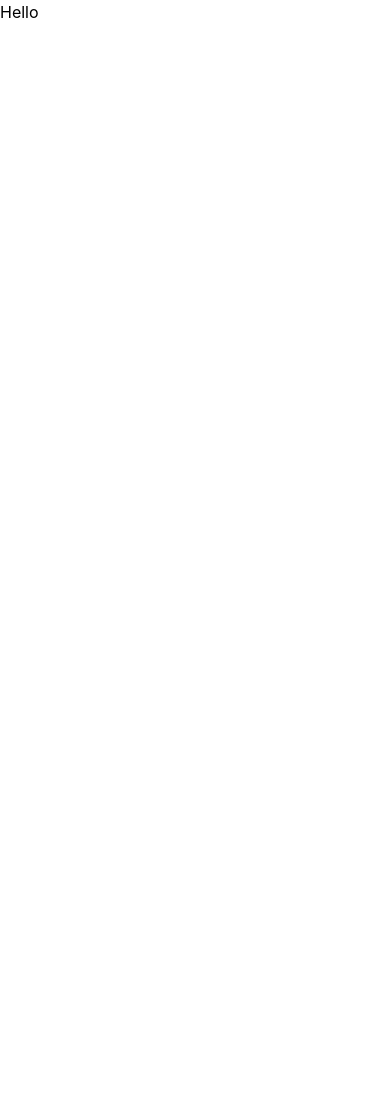
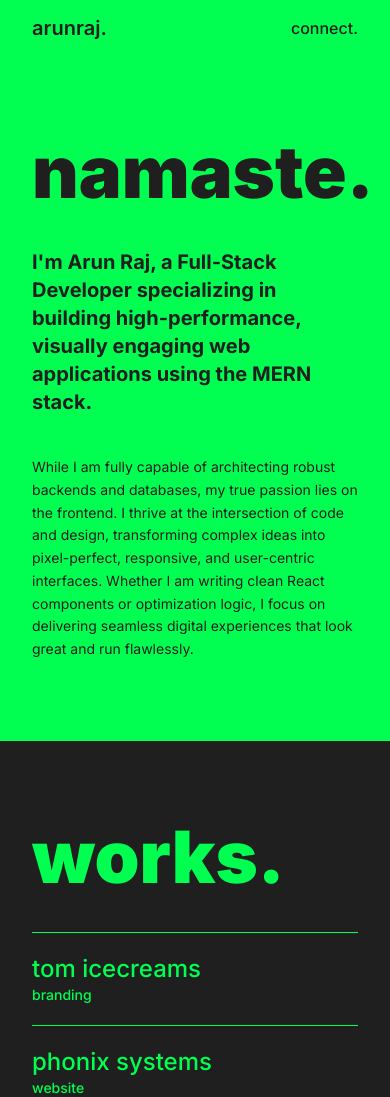
Before and after one commit to arunrajwebdeveloper/me, a React (Vite) app: page / in a window 390 px wide. Shown: the top 1097 px of the page. Before the commit the page ends 844 px from the top, so only its background shows below. Built offline with nearby package versions, Linux system fonts and the light colour scheme.

Commit message:
sample layout structure

```diff
--- a/index.html
+++ b/index.html
@@ -5,6 +5,13 @@
     <link rel="icon" type="image/svg+xml" href="/favicon.svg" />
     <meta name="viewport" content="width=device-width, initial-scale=1.0" />
     <title>me</title>
+
+    <link rel="preconnect" href="https://fonts.googleapis.com" />
+    <link rel="preconnect" href="https://fonts.gstatic.com" crossorigin />
+    <link
+      href="https://fonts.googleapis.com/css2?family=Inter:ital,opsz,wght@0,14..32,100..900;1,14..32,100..900&display=swap"
+      rel="stylesheet"
+    />
   </head>
   <body>
     <div id="root"></div>
--- a/package.json
+++ b/package.json
@@ -4,7 +4,7 @@
   "version": "0.0.0",
   "type": "module",
   "scripts": {
-    "dev": "vite",
+    "dev": "vite --host --port 5174",
     "build": "tsc -b && vite build",
     "lint": "eslint .",
     "preview": "vite preview"
--- a/src/App.tsx
+++ b/src/App.tsx
@@ -1,5 +1,175 @@
+import Header from "./components/Header";
+import Title from "./components/Title";
+
 function App() {
-  return <>Hello</>;
+  return (
+    <>
+      <Header />
+      <main className="w-full">
+        <section className="bg-primary text-secondary py-20 md:py-40">
+          <div className="box-container">
+            <Title className="text-7xl md:text-9xl font-black mb-10 md:mb-20">
+              namaste.
+            </Title>
+            <p className="text-xl font-bold mb-10">
+              I'm Arun Raj, a Full-Stack Developer specializing in building
+              high-performance, visually engaging web applications using the
+              MERN stack.
+            </p>
+
+            <p className="text-sm md:text-base font-normal leading-relaxed">
+              While I am fully capable of architecting robust backends and
+              databases, my true passion lies on the frontend. I thrive at the
+              intersection of code and design, transforming complex ideas into
+              pixel-perfect, responsive, and user-centric interfaces. Whether I
+              am writing clean React components or optimization logic, I focus
+              on delivering seamless digital experiences that look great and run
+              flawlessly.
+            </p>
+          </div>
+        </section>
+
+        <section className="bg-secondary text-primary py-20 md:py-40">
+          <div className="box-container">
+            <Title className="text-7xl md:text-9xl font-black mb-10 md:mb-20">
+              works.
+            </Title>
+
+            <ul>
+              <li className="border-y border-y-primary py-5 -mt-px">
+                <p className="text-2xl md:text-6xl font-medium">
+                  tom icecreams
+                </p>
+                <p className="text-sm md:text-xl font-medium">branding</p>
+              </li>
+              <li className="border-y border-y-primary py-5 -mt-px">
+                <p className="text-2xl md:text-6xl font-medium">
+                  phonix systems
+                </p>
+                <p className="text-sm md:text-xl font-medium">website</p>
+              </li>
+              <li className="border-y border-y-primary py-5 -mt-px">
+                <p className="text-2xl md:text-6xl font-medium">oxon&Co</p>
+                <p className="text-sm md:text-xl font-medium">
+                  branding & website
+                </p>
+              </li>
+              <li className="border-y border-y-primary py-5 -mt-px">
+                <p className="text-2xl md:text-6xl font-medium">mealsor</p>
+                <p className="text-sm md:text-xl font-medium">branding</p>
+              </li>
+              <li className="border-y border-y-primary py-5 -mt-px">
+                <p className="text-2xl md:text-6xl font-medium">nightoff</p>
+                <p className="text-sm md:text-xl font-medium">website</p>
+              </li>
+              <li className="border-y border-y-primary py-5 -mt-px">
+                <p className="text-2xl md:text-6xl font-medium">arcox movies</p>
+                <p className="text-sm md:text-xl font-medium">
+                  branding & website
+                </p>
+              </li>
+              <li className="border-y border-y-primary py-5 -mt-px">
+                <p className="text-2xl md:text-6xl font-medium">clickonit</p>
+                <p className="text-sm md:text-xl font-medium">
+                  branding & website
+                </p>
+              </li>
+              <li className="border-y border-y-primary py-5 -mt-px">
+                <p className="text-2xl md:text-6xl font-medium">peopleover</p>
+                <p className="text-sm md:text-xl font-medium">website</p>
+              </li>
+            </ul>
+          </div>
+        </section>
+
+        <section className="bg-white text-secondary py-20 md:py-40">
+          <div className="box-container">
+            <Title className="text-7xl md:text-9xl font-black mb-10 md:mb-20">
+              the world in close-up.
+            </Title>
+            <p className="text-sm md:text-base font-normal leading-relaxed">
+              From the texture of a butterfly wing to the morning dew on a leaf,
+              I capture the extraordinary details hidden in plain sight. Follow
+              my macro photography journey on Instagram for a daily dose of the
+              unseen world.
+            </p>
+
+            <ul className="flex items-center gap-2 mt-10">
+              <li>
+                <img
+                  src="https://images.unsplash.com/photo-1500402448245-d49c5229c564?q=80&w=400&auto=format&fit=crop&ixlib=rb-4.1.0&ixid=M3wxMjA3fDB8MHxwaG90by1wYWdlfHx8fGVufDB8fHx8fA%3D%3D"
+                  alt="macro image 1"
+                  className="object-cover w-26 h-26 aspect-square"
+                />
+              </li>
+              <li>
+                <img
+                  src="https://images.unsplash.com/photo-1533467915241-eac02e856653?q=80&w=400&auto=format&fit=crop&ixlib=rb-4.1.0&ixid=M3wxMjA3fDB8MHxwaG90by1wYWdlfHx8fGVufDB8fHx8fA%3D%3D"
+                  alt="macro image 1"
+                  className="object-cover w-26 h-26 aspect-square"
+                />
+              </li>
+              <li>
+                <img
+                  src="https://images.unsplash.com/photo-1700047329772-3ebe7de69b67?q=80&w=400&auto=format&fit=crop&ixlib=rb-4.1.0&ixid=M3wxMjA3fDB8MHxwaG90by1wYWdlfHx8fGVufDB8fHx8fA%3D%3D"
+                  alt="macro image 1"
+                  className="object-cover w-26 h-26 aspect-square"
+                />
+              </li>
+            </ul>
+
+            <div className="mt-10">
+              <a
+                className="text-secondary text-base underline font-normal"
+                target="_blank"
+                href="https://instagram.com/ar_macros"
+              >
+                visit instagram
+              </a>
+            </div>
+          </div>
+        </section>
+
+        <section className="bg-secondary text-primary py-20 md:py-40">
+          <div className="box-container">
+            <Title className="text-7xl md:text-9xl font-black mb-10 md:mb-20">
+              connect.
+            </Title>
+
+            <ul className="flex flex-col gap-2">
+              <li>
+                <a
+                  href="https://www.linkedin.com/in/arunraj90/"
+                  target="_blank"
+                  className="text-2xl md:text-6xl font-medium"
+                >
+                  linkedin
+                </a>
+              </li>
+              <li>
+                <a
+                  href="https://instagram.com/ar_macros"
+                  target="_blank"
+                  className="text-2xl md:text-6xl font-medium"
+                >
+                  instagram
+                </a>
+              </li>
+              <li className="border-t border-t-primary mt-10 pt-10">
+                <a
+                  href=""
+                  target="_blank"
+                  className="text-2xl md:text-6xl font-medium"
+                >
+                  arunraj.dev@gmail.com
+                </a>
+              </li>
+            </ul>
+          </div>
+        </section>
+      </main>
+    </>
+  );
 }
 
 export default App;
--- /dev/null
+++ b/src/components/Header.tsx
@@ -0,0 +1,14 @@
+const Header = () => {
+  return (
+    <header className="bg-primary">
+      <div className="box-container h-14 flex items-center justify-between">
+        <h2 className="text-xl font-semibold text-secondary">arunraj.</h2>
+        <a href="" className="text-base font-medium text-secondary">
+          connect.
+        </a>
+      </div>
+    </header>
+  );
+};
+
+export default Header;
--- /dev/null
+++ b/src/components/Title.tsx
@@ -0,0 +1,13 @@
+import { type ReactNode } from "react";
+
+const Title = ({
+  className,
+  children,
+}: {
+  className: string;
+  children: ReactNode;
+}) => {
+  return <h1 className={className}>{children}</h1>;
+};
+
+export default Title;
--- a/src/index.css
+++ b/src/index.css
@@ -3,9 +3,27 @@
 :root {
   --primary-color: #01ff51;
   --secondary-color: #1f1f1f;
+  --container: 760px;
 }
 
 @theme {
+  --font-sans: "Inter", sans-serif;
   --color-primary: var(--primary-color);
   --color-secondary: var(--secondary-color);
 }
+
+@utility box-container {
+  width: 100%;
+  margin-inline: auto;
+  padding-inline: 2rem;
+  max-width: var(--container);
+
+  @variant md {
+    padding-inline: 3rem;
+  }
+}
+
+body,
+#root {
+  width: 100%;
+}
```
